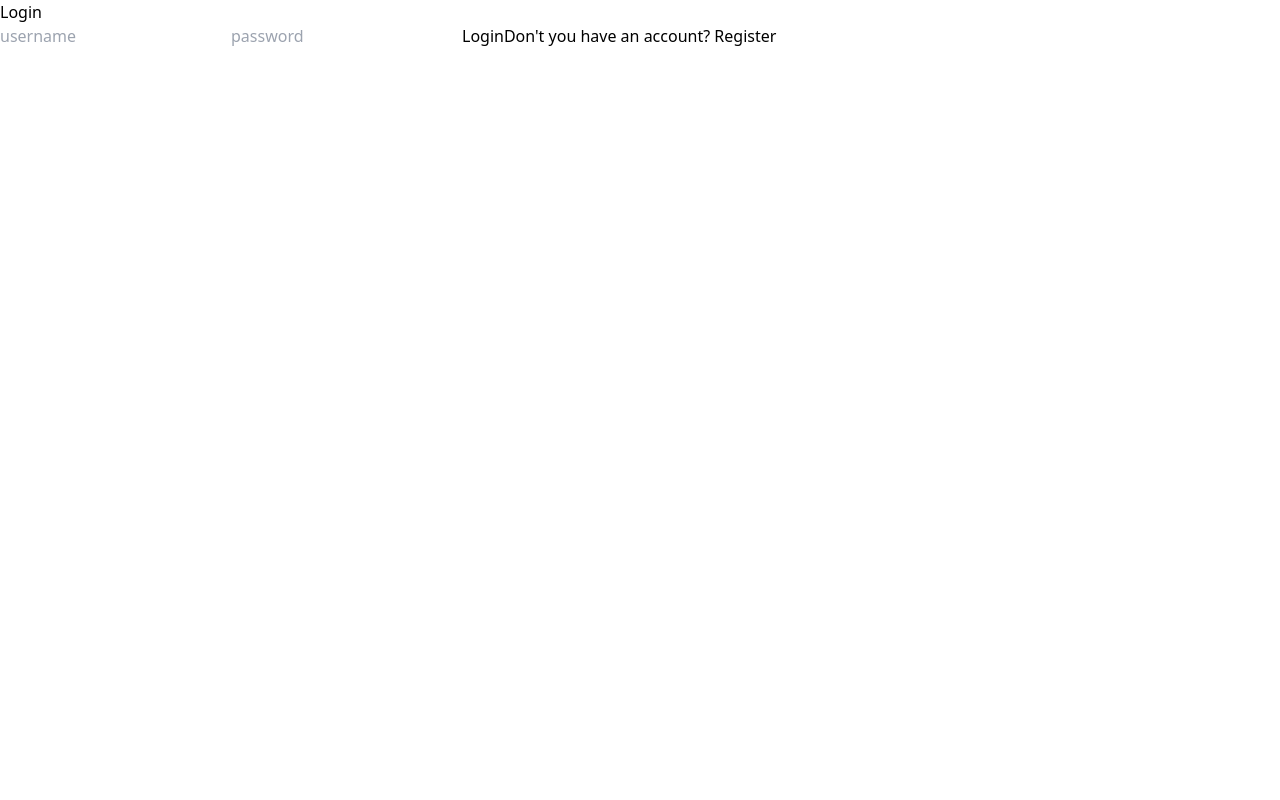
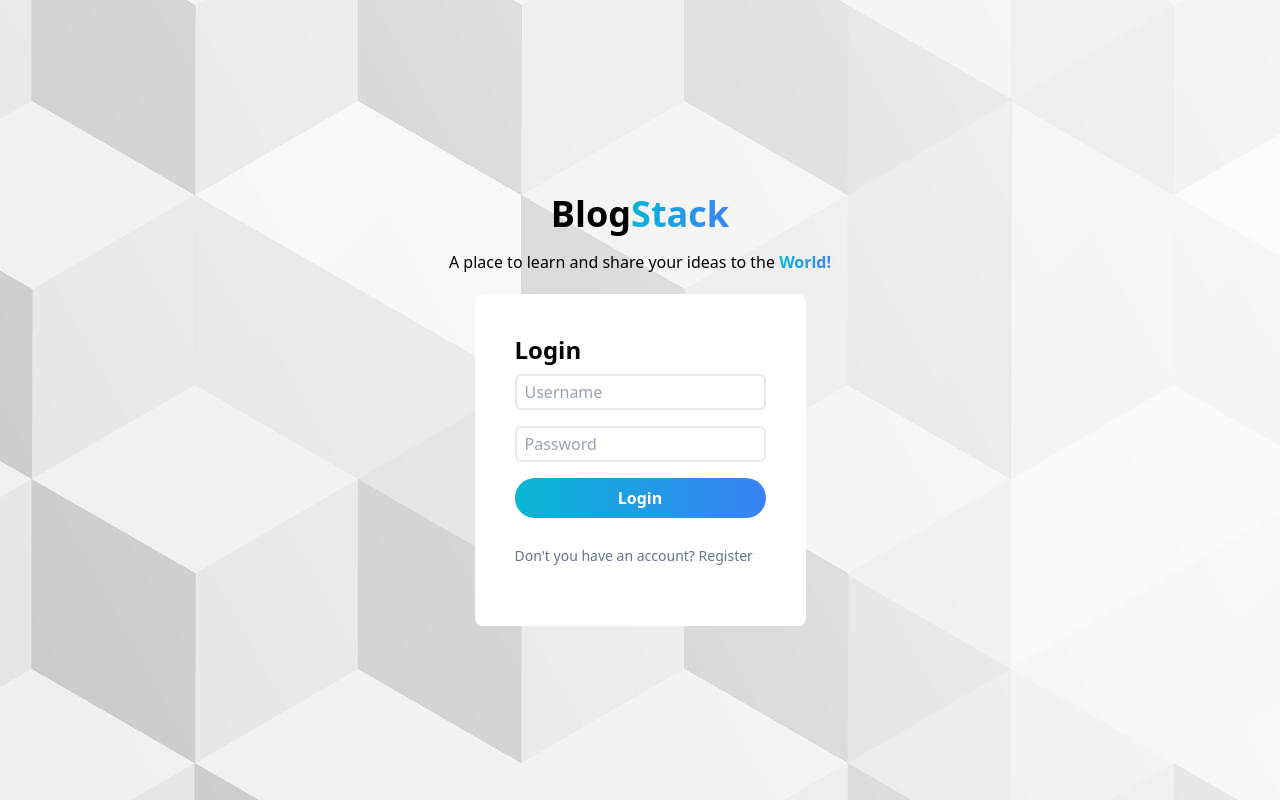
Before and after one commit to yoshilynfujitani/BlogStack, a React (Vite) app in the folder client/: page /login in a window 1280 px wide. Built offline with nearby package versions, Linux system fonts and the light colour scheme.

Commit message:
Styling on Login component

```diff
--- a/client/src/components/Navbar.jsx
+++ b/client/src/components/Navbar.jsx
@@ -100,7 +100,7 @@ const Navbar = () => {
                 </Link>
               )}
             </div>
-            {/* Write */}
+            {currentUser && (
               <div className="flex items-center gap-2 my-1">
                 <TfiWrite />
                 <span className="font-semibold">
@@ -109,12 +109,13 @@ const Navbar = () => {
                   </Link>
                 </span>
               </div>
+            )}
           </div>
         ) : (
           ""
         )}
         {/* Desktop */}
-        <div className="hidden md:flex md:gap-5">
+        <div className="hidden md:flex md:gap-5 md:items-center">
           <Link className={link} to="/?cat=art">
             <h6 className="bg-gradient-to-r from-cyan-500 to-blue-500 bg-clip-text">
               ART
@@ -154,11 +155,16 @@ const Navbar = () => {
             </Link>
           )}
 
-          <span className="write">
+          {currentUser && (
+            <div className="flex items-center gap-2 my-1">
+              <TfiWrite />
+              <span className="font-semibold">
                 <Link className="link" to="/write">
                   Write
                 </Link>
               </span>
+            </div>
+          )}
         </div>
       </div>
     </div>
--- a/client/src/pages/Login.jsx
+++ b/client/src/pages/Login.jsx
@@ -29,29 +29,57 @@ const Login = () => {
     }
   };
   return (
-    <div className="auth">
-      <h1>Login</h1>
-      <form>
+    <div className="w-screen h-screen bg-login-bg bg-auto">
+      <div className="container w-full h-full">
+        <div className="mx-5 px-5 flex flex-col items-center justify-center h-full">
+          {/* Header for title */}
+          <div className="text-center m-5 space-y-4">
+            <h1 className="text-4xl font-bold">
+              Blog
+              <span className="bg-gradient-to-r from-cyan-500 to-blue-500 bg-clip-text text-transparent">
+                Stack
+              </span>
+            </h1>
+
+            <p>
+              A place to learn and share your ideas to the{" "}
+              <span className="bg-gradient-to-r from-cyan-500 to-blue-500 bg-clip-text text-transparent font-bold">
+                World!
+              </span>
+            </p>
+          </div>
+
+          <form className="bg-white flex flex-col p-5 rounded-lg md:p-10">
+            <h1 className="text-2xl font-semibold">Login</h1>
             <input
+              className="px-2 py-1 border-2  rounded-md my-2  focus:border-cyan-500 focus:outline-none"
               required
               type="text"
-          placeholder="username"
+              placeholder="Username"
               name="username"
               onChange={handleChange}
             />
             <input
               required
+              className="px-2 py-1  border-2  rounded-md my-2  focus:border-blue-500 focus:outline-none"
               type="password"
-          placeholder="password"
+              placeholder="Password"
               name="password"
               onChange={handleChange}
             />
-        <button onClick={handleSubmit}>Login</button>
+            <button
+              onClick={handleSubmit}
+              className="rounded-full my-2 bg-gradient-to-r from from-cyan-500 to-blue-500 py-2 text-white font-semibold"
+            >
+              Login
+            </button>
             {err && <p>{err}</p>}
-        <span>
+            <span className="text-sm text-slate-500 my-5">
               Don't you have an account? <Link to="/register">Register</Link>
             </span>
           </form>
+        </div>
+      </div>
     </div>
   );
 };
--- a/client/tailwind.config.js
+++ b/client/tailwind.config.js
@@ -6,6 +6,9 @@ export default {
       container: {
         center: true,
       },
+      backgroundImage: {
+        "login-bg": "url('/assets/login-bg.jpg')",
+      },
     },
   },
   plugins: [],
```
Also changed, not shown: client/public/assets/login-bg.jpg (added). Lines whose indentation alone changed are shown as unchanged.
